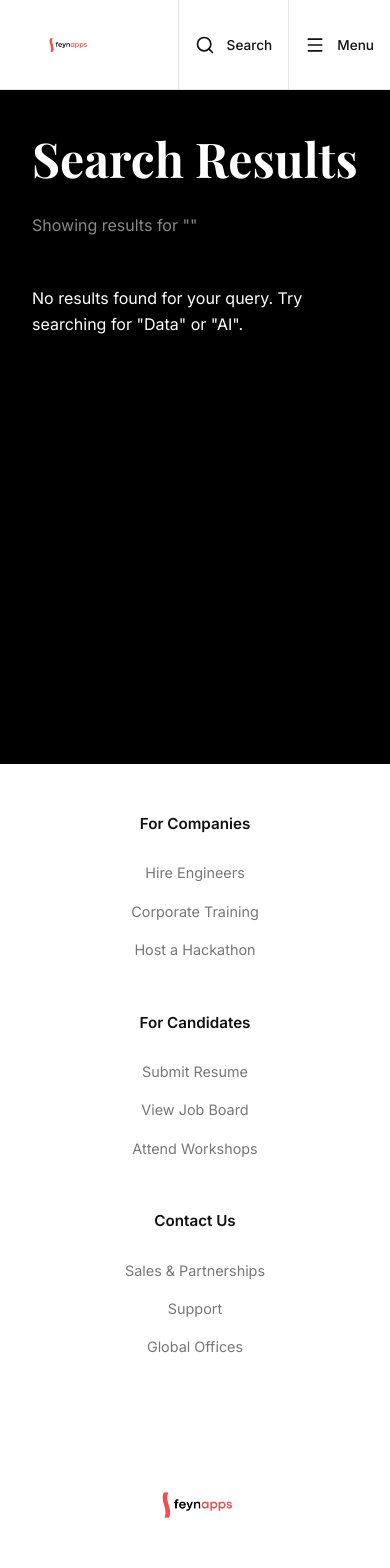
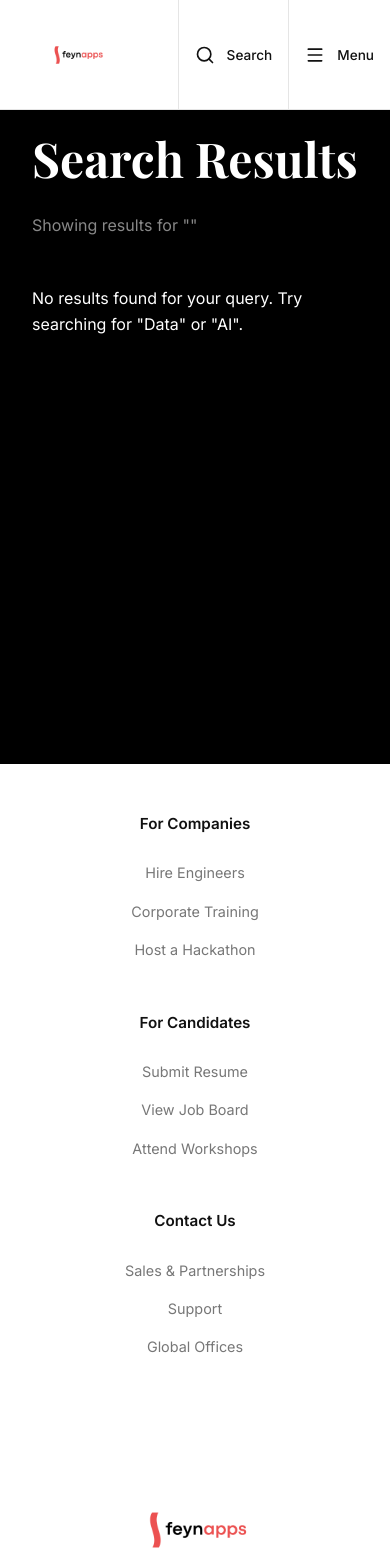
Before and after one commit to devsaurabhkashyap/data-science-academy, a React (Create React App) app: page /search in a window 390 px wide. Shown: the top 1568 px of the page. Built offline with nearby package versions, Linux system fonts and the light colour scheme.

Commit message:
Fix Vercel build error (a11y warnings on social links)

```diff
--- a/src/components/Footer.css
+++ b/src/components/Footer.css
@@ -76,7 +76,7 @@
 }
 
 .footer-logo-img {
-  height: 200px;
+  height: 280px;
   max-width: 100%;
   object-fit: contain;
 }
@@ -129,6 +129,6 @@
     padding: 3rem 0 1.5rem 0;
   }
   .footer-logo-img {
-    height: 130px;
+    height: 180px;
   }
 }
--- a/src/components/HeroSection.css
+++ b/src/components/HeroSection.css
@@ -4,7 +4,7 @@
   min-height: 100vh;
   overflow: hidden;
   background-color: #ffffff;
-  padding-top: 120px; /* Offset for taller navbar */
+  padding-top: 150px; /* Offset for taller navbar */
   display: flex;
   align-items: center;
 }
@@ -195,7 +195,7 @@
     gap: 1.5rem;
   }
   .hero {
-    padding-top: 90px;
+    padding-top: 110px;
     min-height: auto;
     padding-bottom: 4rem;
   }
--- a/src/components/Navbar.css
+++ b/src/components/Navbar.css
@@ -3,7 +3,7 @@
   top: 0;
   left: 0;
   width: 100%;
-  height: 120px;
+  height: 150px;
   background-color: var(--navbar-bg);
   z-index: 1000;
   display: flex;
@@ -39,7 +39,7 @@
 }
 
 .nav-logo-img {
-  height: 100px;
+  height: 130px;
   max-width: 100%;
   object-fit: contain;
 }
@@ -125,7 +125,7 @@
   opacity: 0;
   visibility: hidden;
   transition: opacity 0.3s ease, visibility 0.3s ease;
-  padding-top: 120px;
+  padding-top: 150px;
 }
 
 .menu-overlay.open {
@@ -270,7 +270,7 @@
 .search-input-area {
   display: flex;
   align-items: center;
-  height: 120px;
+  height: 150px;
   padding: 0 1.5rem;
   border-left: 1px solid var(--border-color);
   border-right: 1px solid var(--border-color);
@@ -353,10 +353,10 @@
 
 @media (max-width: 768px) {
   .navbar {
-    height: 90px;
+    height: 110px;
   }
   .nav-logo-img {
-    height: 70px;
+    height: 90px;
   }
   .nav-announcement {
     display: none;
@@ -366,7 +366,7 @@
     right: 0;
   }
   .menu-overlay {
-    padding-top: 90px;
+    padding-top: 110px;
   }
   .nav-action {
     padding: 0 1rem;
@@ -376,7 +376,7 @@
     padding: 0 1rem;
   }
   .search-input-area {
-    height: 90px;
+    height: 110px;
   }
   .main-links {
     gap: 1rem;
```
